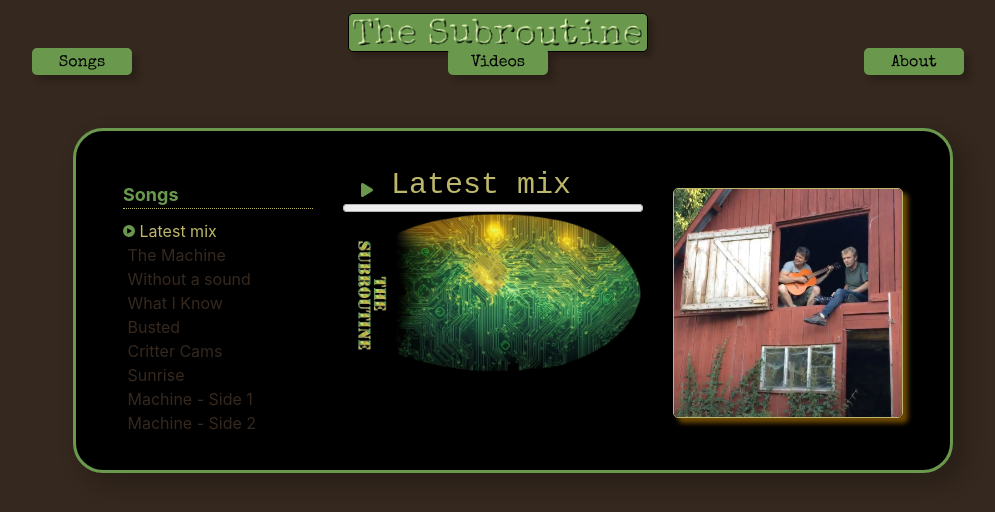
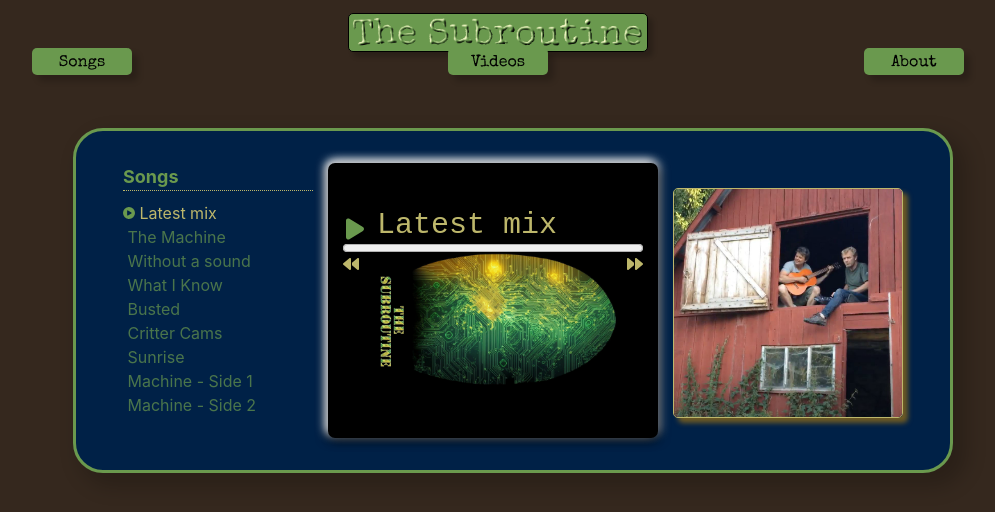
Before and after one commit to stanfordv/thesubroutine, a Next.js app: page / in a window 1280 px wide. Shown: the top 512 px of the page, without its empty margins (127-1122 px from the left). Built offline with nearby package versions, Linux system fonts and the light colour scheme; a web font is replaced by a local one.

Commit message:
spotify link and ff-rewind

```diff
--- a/components/AudioPlayer/AudioPlayer.module.css
+++ b/components/AudioPlayer/AudioPlayer.module.css
@@ -15,23 +15,21 @@
     min-width: 880px;
     max-width: 880px;
     box-shadow: 10px 10px 20px 4px rgba(0, 0, 0, 0.2);
+    background: var(--color-uppermiddle);
 }
 
 .subroutinebomb {
     margin-top: -9px;
-    width: 300px;
+    width: 250px;
     height: auto;
+    margin-left: 25px;
 }
 
 .songlistcol {
     order: 1;
     min-width: 220px;
-    max-width: 220px;
-    /* min-width: 260px; */
-    /* border: solid white; */
-    /* max-width: 200px; */
-    /* text-align: right; */
-    /* border: solid white; */
+    max-width: 400px;
+    margin-top: -18px;
 }
 
 .songlistheader {
@@ -55,7 +53,8 @@
 
 .songListItem span {
     cursor: pointer;
-    color: var(--color-darkgrey);
+    color: var(--color-bluegrey);
+    opacity: 0.7;
 }
 
 .songListItemSelected span {
@@ -69,16 +68,21 @@
 
 .playercol {
     order: 2;
-    min-width: 330px
+    padding-top: 40px;
+    min-width: 330px;
+    width: 400px;
+    background: var(--color-dark);
+    border-radius: 7px;
+    box-shadow: 3px 3px 10px rgba(0, 0, 0, 0.5), /* Bottom right shadow */
+    -3px -3px 10px rgba(255, 255, 255, 1), /* Top left shadow */
+    -3px 3px 10px rgba(0, 0, 0, 0.5), /* Bottom left shadow */
+    3px -3px 10px rgba(255, 255, 255, 0.5);
+    /* Top right shadow */
 }
 
 .imagecol {
     order: 3;
-    display: flex;
-    /* justify-content: center;
-    align-items: center; */
-    /* min-width: 220px; */
-    /* border: solid grey 1px; */
+    display: block;
 }
 
 .audio .songimage {
@@ -98,13 +102,14 @@
 }
 
 .controlbtns {
-    margin-top: 8px;
-    margin-left: 18px;
-    width: 20px;
+    margin-top: 10px;
+    color: var(--color-bluegrey);
 }
 
-.controlbtns .playbtn {
-    color: var(--color-bluegrey);
+.controlbtns .playbtn svg,
+.controlbtns .pausebtn svg {
+    width: 24px;
+    height: 24px;
 }
 
 .circleplay {
@@ -125,9 +130,43 @@
 }
 
 .progressBar progress {
-    /* margin-top: -20px; */
     min-width: 300px;
     color: var(--color-uppermiddle);
+}
+
+.ffrewind {
+    position: relative;
+    width: 300px;
+}
+
+.rewindbtn,
+.fastForwardbtn {
+    position: absolute;
+    z-index: 10;
+    color: var(--color-light);
+    cursor: pointer;
+}
+
+.rewindbtn {
+    left: 0;
+    margin-top: -10px;
+}
+
+.fastForwardbtn {
+    right: 0;
+    margin-top: -10px;
+}
+
+.spotifylink {
+    color: var(--color-light);
+    font-size: 12px;
+    display: flex;
+    justify-content: center;
+    align-items: center;
+}
+
+.spotifylink em {
+    text-decoration: underline;
 }
 
 @media only screen and (min-device-width: 200px) and (max-device-width: 844px) and (-webkit-min-device-pixel-ratio: 2) {
@@ -142,7 +181,7 @@
         max-width: 360px;
     }
     .subroutinebomb {
-        width: 100px;
+        width: 140px;
         margin-left: 20%;
     }
     .songlistcol {
@@ -155,6 +194,10 @@
     }
     .playercol {
         order: 1;
+        height: 200px;
+        margin-left: -20px;
+        margin-bottom: 20px;
+        padding-left: 30px;
     }
     .imagecol {
         order: 3;
@@ -163,9 +206,9 @@
         width: 280px;
     }
     .controlbtns {
-        margin-top: -5px;
-        margin-left: 18px;
+        margin-top: -2px;
         width: 20px;
+        margin-right: 5px;
     }
     .displaytext {
         margin: 0 0 5px 5px;
@@ -176,4 +219,11 @@
     .progressBar progress {
         min-width: 270px;
     }
+    .ffrewind {
+        position: relative;
+        width: 270px;
+    }
+    .spotifylink {
+        font-size: 14px;
+    }
 }
--- a/components/AudioPlayer/index.js
+++ b/components/AudioPlayer/index.js
@@ -2,11 +2,14 @@ import React, { useState, useEffect, useRef } from "react";
 import styles from "./AudioPlayer.module.css";
 import { Col, Row } from "reactstrap";
 import Image from "next/image";
+import Link from "next/link";
 import { FontAwesomeIcon } from "@fortawesome/react-fontawesome";
 import {
   faPlay,
   faPause,
   faCirclePlay,
+  faBackward,
+  faForward,
 } from "@fortawesome/free-solid-svg-icons";
 
 const AudioPlayer = ({ songs }) => {
@@ -17,7 +20,8 @@ const AudioPlayer = ({ songs }) => {
 
   const audio = useRef(null);
   let nowplaying_image = songs[currentTrackIndex].image;
-
+  let nowplaying_link = songs[currentTrackIndex].link;
+  let nowplaying_name = songs[currentTrackIndex].name;
   useEffect(() => {
     audio.current = new Audio(songs[0].source);
     audio.current.addEventListener("timeupdate", updateProgress);
@@ -71,6 +75,14 @@ const AudioPlayer = ({ songs }) => {
     setIsPlaying(false);
   };
 
+  const fastForward = () => {
+    audio.current.currentTime += 10; // Moves forward by 10 seconds. You can adjust this value as needed.
+  };
+
+  const rewind = () => {
+    audio.current.currentTime -= 10; // Moves backward by 10 seconds. You can adjust this value as needed.
+  };
+
   return (
     <Row className={styles.audio}>
       <Col className={styles.songlistcol}>
@@ -103,12 +115,23 @@ const AudioPlayer = ({ songs }) => {
       </Col>
       <Col className={styles.playercol}>
         <div className={styles.playerheader}>
-          <Controls isPlaying={isPlaying} play={play} pause={pause} />
+          <Controls
+            isPlaying={isPlaying}
+            play={play}
+            pause={pause}
+            fastForward={fastForward}
+            rewind={rewind}
+          />
           <div className={styles.displaytext}>
             <DisplayTrack track={songs[currentTrackIndex]} />{" "}
           </div>
         </div>
-        <ProgressBar currentTime={currentTime} duration={duration} />
+        <ProgressBar
+          currentTime={currentTime}
+          duration={duration}
+          fastForward={fastForward}
+          rewind={rewind}
+        />
         {isPlaying && (
           <Image
             className={styles.subroutinebomb}
@@ -137,6 +160,13 @@ const AudioPlayer = ({ songs }) => {
           width={150} // Width of the image
           height={80} // You need to provide a height value for Next.js Image component
         />
+        {nowplaying_link && (
+          <Link href={nowplaying_link} target="blank">
+            <div className={styles.spotifylink}>
+              Listen to &nbsp;<em> {nowplaying_name} </em>&nbsp; on Spotify
+            </div>
+          </Link>
+        )}
       </Col>
     </Row>
   );
@@ -144,9 +174,17 @@ const AudioPlayer = ({ songs }) => {
 
 const DisplayTrack = ({ track }) => <div>{track.name}</div>;
 
-const ProgressBar = ({ currentTime, duration }) => (
+const ProgressBar = ({ currentTime, duration, fastForward, rewind }) => (
   <div className={styles.progressBar}>
     <progress value={currentTime} max={duration}></progress>
+    <div className={styles.ffrewind}>
+      <div className={styles.rewindbtn} onClick={rewind}>
+        <FontAwesomeIcon icon={faBackward} />
+      </div>
+      <div className={styles.fastForwardbtn} onClick={fastForward}>
+        <FontAwesomeIcon icon={faForward} />
+      </div>
+    </div>
   </div>
 );
 
--- a/components/Songlist/index.js
+++ b/components/Songlist/index.js
@@ -19,11 +19,13 @@ function Songlist() {
       source:
         "https://storage.googleapis.com/subroutinesongs/withoutasound.mp3",
       image: "/songs/withoutasound.jpg",
+      link: "https://open.spotify.com/track/6fH7xtXTxo8m8g2NnnyHIC?si=3cdfcf2a378f4500",
     },
     {
       name: "What I Know",
       source: "https://storage.googleapis.com/subroutinesongs/whatiknow.mp3",
       image: "/songs/whatiknow.jpg",
+      link: "https://open.spotify.com/track/5YvUQRKmwuidzCgX3Fmyl7?si=93bdf31a63c24820",
     },
 
     {
@@ -46,11 +48,13 @@ function Songlist() {
       name: "Machine - Side 1",
       source: "https://storage.googleapis.com/subroutinesongs/machineside1.mp3",
       image: "/songs/machine_album.gif",
+      link: "https://open.spotify.com/track/4Sb9Tmw1EjPJUwMpC09PaD?si=3d69c9d310ce4aaa",
     },
     {
       name: "Machine - Side 2",
       source: "https://storage.googleapis.com/subroutinesongs/machineside2.mp3",
       image: "/songs/machine_album.gif",
+      link: "https://open.spotify.com/track/7wtKEK4x8X5dLJd5L4uH14?si=67902ca749e445cc",
     },
   ];
   return (
```
